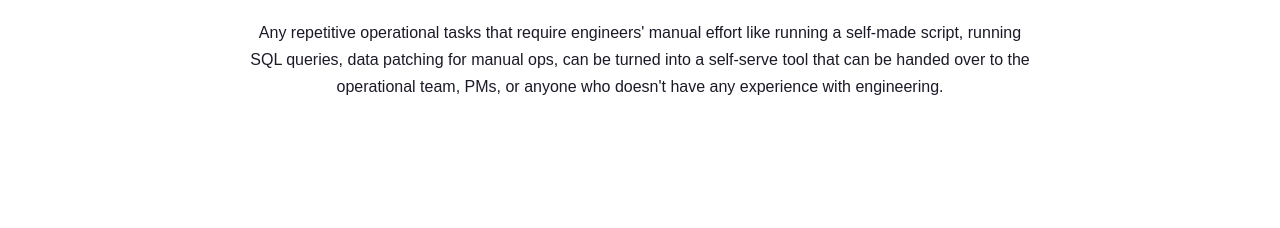
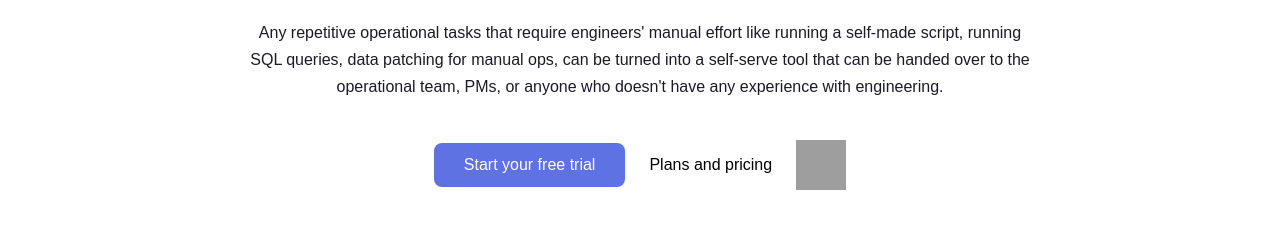
Before and after one commit to pmatatias/qrunner-landing, a Gatsby site: page / in a window 1280 px wide. Shown: the part 400-628 px from the top of the page. Built offline with nearby package versions, Linux system fonts and the light colour scheme; Gatsby itself is replaced by a stand-in of ours; grey boxes are pictures that could not be loaded.

Commit message:
chore update:

```diff
--- /dev/null
+++ b/src/components/icon/index.tsx
@@ -0,0 +1,26 @@
+// src/components/Icon.tsx
+import React from 'react';
+
+interface IconProps {
+  src: string;
+  alt: string;
+  width?: string;
+  height?: string;
+  className?: string;
+  style?: React.CSSProperties;
+}
+
+const Icon: React.FC<IconProps> = ({ src, alt, width, height, className, style }) => {
+  return (
+    <img
+      src={src}
+      alt={alt}
+      width={width}
+      height={height}
+      className={`${className || ''}`}
+      style={style}
+    />
+  );
+};
+
+export default Icon;
--- a/src/components/sections/feature.tsx
+++ b/src/components/sections/feature.tsx
@@ -1,6 +1,9 @@
 import React from "react";
 import * as styles from "./styles.module.scss";
 import Container from "../container";
+import BaseButton from "../basebutton";
+import Icon from "../icon";
+// import Arorw from "../../images/arrow_right.svg";
 const Features = (props: any) => {
   return (
     <Container>
@@ -10,11 +13,24 @@ const Features = (props: any) => {
       </h1>
       <p className={styles.mainDesc}>
         Any repetitive operational tasks that require engineers' manual effort
-        like running a self-made script, running <br className={styles.breakLine}></br>SQL queries, data patching for
+        like running a self-made script, running{" "}
+        <br className={styles.breakLine}></br>SQL queries, data patching for
         manual ops, can be turned into a self-serve tool that can be handed over
-        to the <br className={styles.breakLine}></br>operational team, PMs, or anyone who doesn't have any experience
-        with engineering.
+        to the <br className={styles.breakLine}></br>operational team, PMs, or
+        anyone who doesn't have any experience with engineering.
       </p>
+      <div className={styles.btnrow}>
+        <BaseButton label="Start your free trial" />
+        <a>Plans and pricing</a>
+        <Icon
+        src={'../../images/arrow_right.svg'}
+        alt="Custom Icon"
+        width="50"
+        height="50"
+        className="custom-icon"
+        style={{ color: 'red' }}
+      />
+      </div>
     </Container>
   );
 };
--- a/src/components/sections/styles.module.scss
+++ b/src/components/sections/styles.module.scss
@@ -30,18 +30,26 @@
   font-weight: 400;
   padding: 24px;
 
-
   @media (max-width: 658px) {
     font-size: 12px;
     padding: 8px;
     line-height: 20px;
-
   }
 
   @media (min-width: 958px) {
-
     .breakLine {
       display: inline;
     }
   }
 }
+
+.btnrow {
+  display: flex;
+  margin: 0 auto;
+  align-items: center;
+  gap: 24px;
+  justify-content: center;
+  @media (max-width: 658px) {
+    flex-direction: column;
+  }
+}
```
Also changed, not shown: src/images/arrow_right.svg (added).
